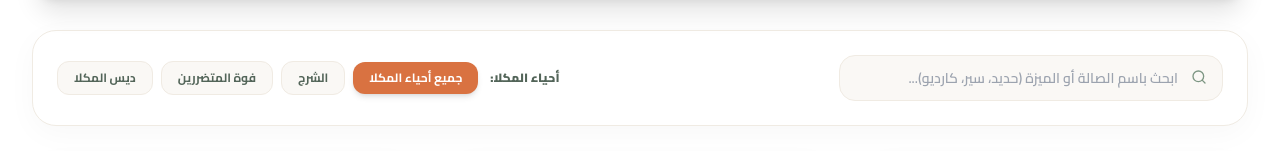
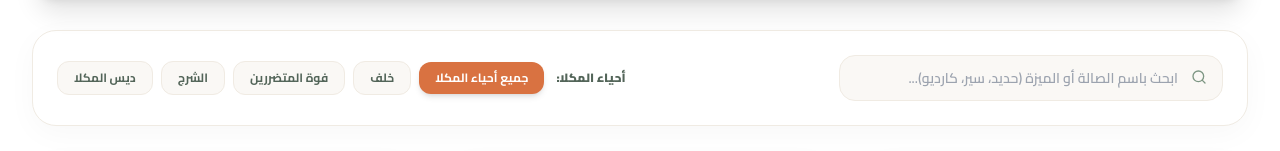
Before and after one commit to naimaaltamimi/azm-fitness-platform, a React (Vite) app: page /gyms in a window 1280 px wide. Shown: the part 455-606 px from the top of the page. Built offline with nearby package versions, Linux system fonts and the light colour scheme.

Commit message:
feat: make neighborhood filter dynamic to include Khalf and all areas

```diff
--- a/src/pages/GymsDirectoryPage.tsx
+++ b/src/pages/GymsDirectoryPage.tsx
@@ -19,7 +19,10 @@ export const GymsDirectoryPage: React.FC = () => {
     if (nParam !== selectedNeighborhood) setSelectedNeighborhood(nParam);
   }, [qParam, nParam]);
 
-  const neighborhoods = ['all', 'الشرج', 'فوة المتضررين', 'ديس المكلا'];
+  const neighborhoods = useMemo(() => {
+    const unique = Array.from(new Set(MUKALLA_GYMS.map((g) => g.neighborhood)));
+    return ['all', ...unique];
+  }, []);
 
   const filteredGyms = useMemo(() => {
     return MUKALLA_GYMS.filter((gym) => {
```
